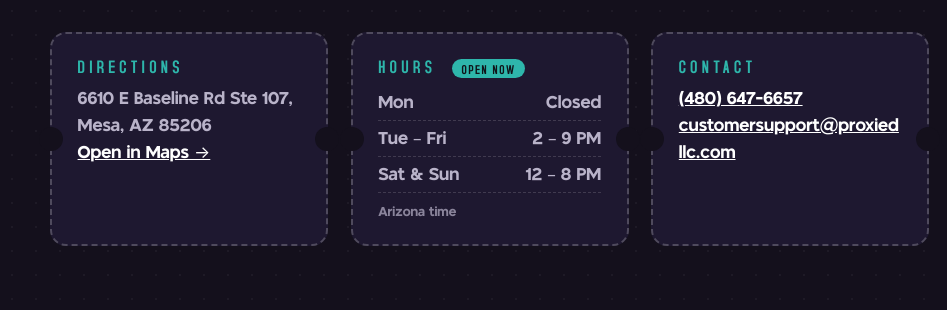
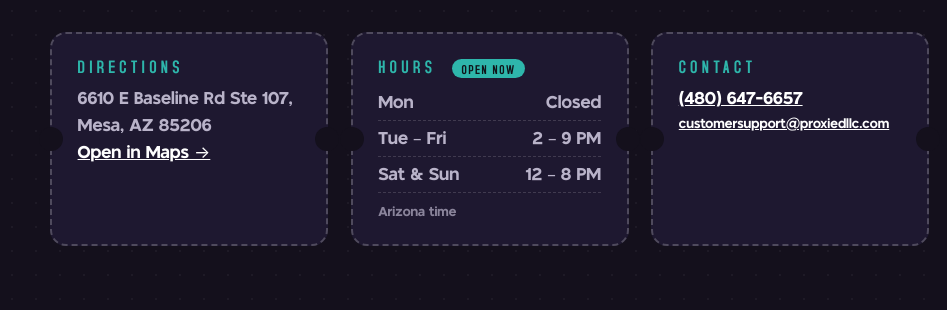
Before and after one commit to AVKWandrew/proxied-site, a plain HTML site: page index.html in a window 1280 px wide. Shown: the part 3697-4007 px from the top of the page, 0-947 px from the left. Drawn offline with nearby package versions, Linux system fonts and the light colour scheme; no server answers.

Commit message:
Styles: email fits card

```diff
--- a/css/site.css
+++ b/css/site.css
@@ -304,3 +304,7 @@ footer .foot-email + p{margin-top:.6rem}
 .sr-only{position:absolute;width:1px;height:1px;overflow:hidden;clip:rect(0 0 0 0);white-space:nowrap}
 .announce button{z-index:2;background:var(--cyan);box-shadow:-14px 0 12px var(--cyan);padding-left:.6rem}
 @media (prefers-reduced-motion:reduce){.crawl{animation:none;width:100%;justify-content:center}.c-half+.c-half,.c-dot{display:none}.c-item{white-space:normal;text-align:center}}
+
+.info a.mail{display:block;white-space:nowrap;overflow-wrap:normal;font-size:clamp(.72rem,3.1vw,.98rem);margin-top:.2rem}
+.info{container-type:inline-size}
+.info a.mail{font-size:clamp(.62rem,5.8cqw,.98rem)}
```
